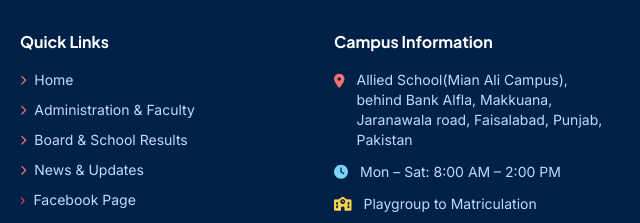
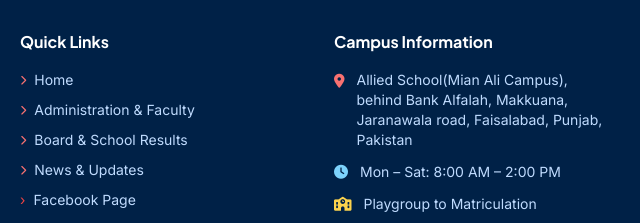
Before and after one commit to Asadullah-Codes/allied-school-mian-ali-campus, a plain HTML site: page index.html in a window 1280 px wide. Shown: the part 4772-4995 px from the top of the page, 640-1280 px from the left. Drawn offline with nearby package versions, Linux system fonts and the light colour scheme.

Commit message:
Fix typo in campus address

```diff
--- a/index.html
+++ b/index.html
@@ -858,7 +858,7 @@
                     <ul class="space-y-3 text-sm text-blue-200">
                         <li class="flex items-start gap-3">
                             <i class="fa-solid fa-location-dot text-red-400 mt-1"></i>
-                            <span>Allied School(Mian Ali Campus), behind Bank Alfla, Makkuana, Jaranawala road,
+                            <span>Allied School(Mian Ali Campus), behind Bank Alfalah, Makkuana, Jaranawala road,
                                 Faisalabad,
                                 Punjab, Pakistan</span>
                         </li>
```
